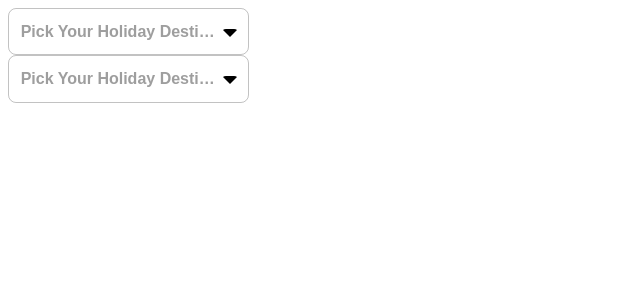
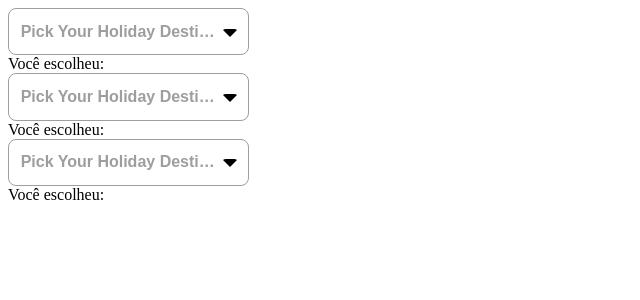
Before and after one commit to brucoletinha/custom-componets, an Angular app: page / in a window 1280 px wide. Shown: the top 300 px of the page, without its empty margins (0-640 px from the left). Built offline with nearby package versions, Linux system fonts and the light colour scheme.

Commit message:
Correções e exemplos de uso

```diff
--- a/src/app/app.component.html
+++ b/src/app/app.component.html
@@ -2,15 +2,32 @@
                placeholder="Pick Your Holiday Destination"
                [(ngModel)]="selectedDestination"
                #model="ngModel">
-  <custom-select-option key="index" *ngFor="let item of data; let i = index;" [value]="item"></custom-select-option>
+  <custom-select-option key="{{item}}" *ngFor="let item of data;" [value]="item"></custom-select-option>
 </custom-select>
-
+<div>
+Você escolheu: {{selectedDestination}}
+</div>
 <custom-select
                placeholder="Pick Your Holiday Destination"
-               [(ngModel)]="selectedDestination"
+               [(ngModel)]="selectedDestination2"
                #model="ngModel">
-  <custom-select-option key="index" *ngFor="let item of data; let i = index;" [value]="item"></custom-select-option>
+  <custom-select-option key="{{item.id}}" *ngFor="let item of data2;" [value]="item.name"></custom-select-option>
 </custom-select>
+<div>
+  Você escolheu: {{selectedDestination2}}
+</div>
+
+<form>
+  <custom-select
+      placeholder="Pick Your Holiday Destination"
+      [formControl]="selectedDestination3">
+    <custom-select-option key="{{item.id}}" *ngFor="let item of data2;" [value]="item.name" ></custom-select-option>
+  </custom-select>
+  <div>
+    Você escolheu: {{selectedDestination3.value}}
+  </div>
+</form>
+
 
 <!--
 <custom-select [required]="true"
--- a/src/app/app.component.ts
+++ b/src/app/app.component.ts
@@ -1,4 +1,5 @@
 import { Component } from '@angular/core';
+import { FormControl } from '@angular/forms';
 
 @Component({
   selector: 'app-root',
@@ -7,7 +8,11 @@ import { Component } from '@angular/core';
 })
 export class AppComponent {
   public selectedDestination: string;
+  public selectedDestination2: string;
+  selectedDestination3 = new FormControl('');
   title = 'angular-dropdown';
 
   data = ["Paris",  "Mauritius",  "Singapore",  "Malaysia",  "Goa",  "Thailand"];
+
+  data2 = [{id: 1, name:"Paris"}, {id: 2, name:"Mauritius"}, {id: 3, name:"Singapore"},  {id: 4, name:"Malaysia"},  {id: 5, name:"Goa"},{id: 6, name:"Thailand"} ];
 }
--- a/src/app/app.module.ts
+++ b/src/app/app.module.ts
@@ -10,6 +10,7 @@ import { CustomSelectOptionComponent } from './custom-dropdown/custom-select-opt
 import { FormsModule } from '@angular/forms';
 import { MatFormFieldModule } from '@angular/material/form-field';
 import { MatInputModule } from '@angular/material/input';
+import { ReactiveFormsModule } from '@angular/forms';
 
 @NgModule({
   declarations: [
@@ -21,6 +22,7 @@ import { MatInputModule } from '@angular/material/input';
   imports: [
     BrowserModule,
     FormsModule,
+    ReactiveFormsModule,
     OverlayModule,
     PortalModule,
     MatFormFieldModule,
--- a/src/app/custom-dropdown/custom-select/custom-select.component.scss
+++ b/src/app/custom-dropdown/custom-select/custom-select.component.scss
@@ -14,7 +14,7 @@
       border-radius: 8px;
       //min-height: 24px;
       padding: 4%;
-      border: solid 1px rgba(0, 0, 0, 0.24);
+      border: solid 1px $secondary-color-300;
       font-family: $default-font-family;
 
       .dropdown-arrow {
```
